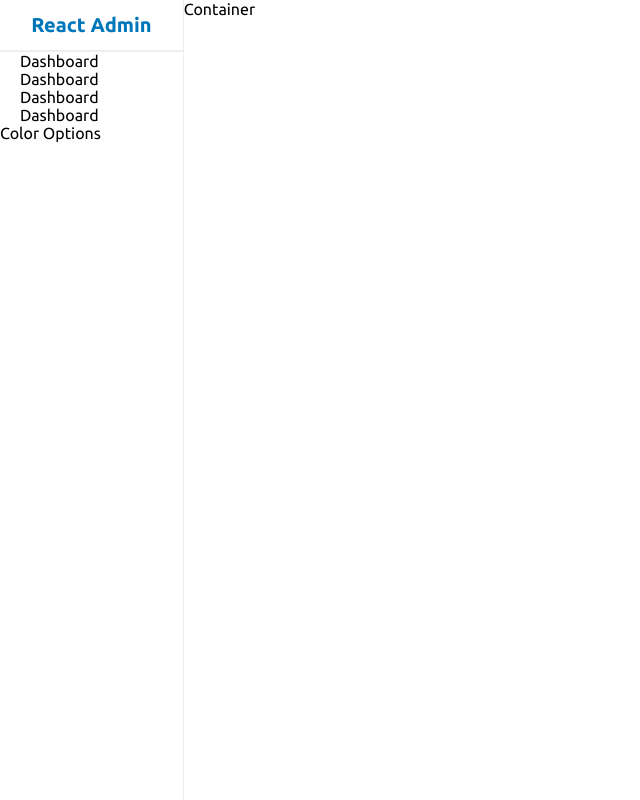
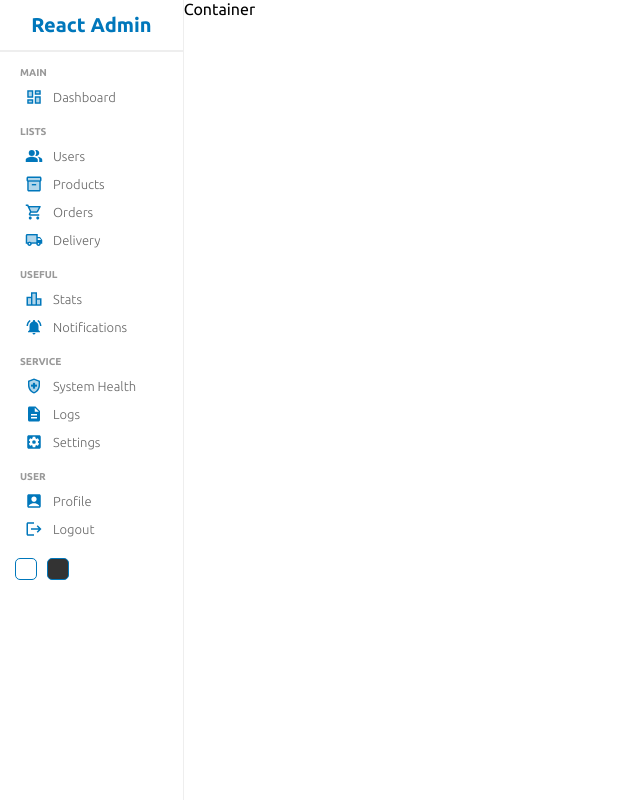
Before and after one commit to kanwal019/admin-panel, a React (Create React App) app: page / in a window 1280 px wide. Shown: the whole page, without its empty margins (0-640 px from the left). Built offline with nearby package versions, Linux system fonts and the light colour scheme.

Commit message:
Added material icons to the sidebar

```diff
--- a/package.json
+++ b/package.json
@@ -3,6 +3,10 @@
   "version": "0.1.0",
   "private": true,
   "dependencies": {
+    "@emotion/react": "^11.10.0",
+    "@emotion/styled": "^11.10.0",
+    "@mui/icons-material": "^5.8.4",
+    "@mui/material": "^5.10.1",
     "@testing-library/jest-dom": "^5.16.5",
     "@testing-library/react": "^13.3.0",
     "@testing-library/user-event": "^13.5.0",
--- a/src/components/sidebar/Sidebar.jsx
+++ b/src/components/sidebar/Sidebar.jsx
@@ -1,4 +1,16 @@
 import "./sidebar.scss"
+import DashboardTwoToneIcon from '@mui/icons-material/DashboardTwoTone';
+import PeopleAltIcon from '@mui/icons-material/PeopleAlt';
+import Inventory2TwoToneIcon from '@mui/icons-material/Inventory2TwoTone';
+import LogoutIcon from '@mui/icons-material/Logout';
+import AccountBoxIcon from '@mui/icons-material/AccountBox';
+import SettingsApplicationsSharpIcon from '@mui/icons-material/SettingsApplicationsSharp';
+import DescriptionIcon from '@mui/icons-material/Description';
+import HealthAndSafetyTwoToneIcon from '@mui/icons-material/HealthAndSafetyTwoTone';
+import NotificationsActiveIcon from '@mui/icons-material/NotificationsActive';
+import LeaderboardTwoToneIcon from '@mui/icons-material/LeaderboardTwoTone';
+import LocalShippingTwoToneIcon from '@mui/icons-material/LocalShippingTwoTone';
+import ShoppingCartTwoToneIcon from '@mui/icons-material/ShoppingCartTwoTone';
 
 const Sidebar = () => {
     return (
@@ -9,13 +21,65 @@ const Sidebar = () => {
             <hr />
             <div className="center">
                 <ul>
-                    <li><span>Dashboard</span></li>
-                    <li><span>Dashboard</span></li>
-                    <li><span>Dashboard</span></li>
-                    <li><span>Dashboard</span></li>
+                    <p className="title">MAIN</p>
+                    <li>
+                        <DashboardTwoToneIcon className="icon" />
+                        <span>Dashboard</span>
+                    </li>
+                    <p className="title">LISTS</p>
+                    <li>
+                        <PeopleAltIcon className="icon" />
+                        <span>Users</span>
+                    </li>
+                    <li>
+                        <Inventory2TwoToneIcon className="icon" />
+                        <span>Products</span>
+                    </li>
+                    <li>
+                        <ShoppingCartTwoToneIcon className="icon" />
+                        <span>Orders</span>
+                    </li>
+                    <li>
+                        <LocalShippingTwoToneIcon className="icon" />
+                        <span>Delivery</span>
+                    </li>
+                    <p className="title">USEFUL</p>
+                    <li>
+                        <LeaderboardTwoToneIcon className="icon" />
+                        <span>Stats</span>
+                    </li>
+                    <li>
+                        <NotificationsActiveIcon className="icon" />
+                        <span>Notifications</span>
+                    </li>
+                    <p className="title">SERVICE</p>
+                    <li>
+                        <HealthAndSafetyTwoToneIcon className="icon" />
+                        <span>System Health</span>
+                    </li>
+                    <li>
+                        <DescriptionIcon className="icon" />
+                        <span>Logs</span>
+                    </li>
+                    <li>
+                        <SettingsApplicationsSharpIcon className="icon" />
+                        <span>Settings</span>
+                    </li>
+                    <p className="title">USER</p>
+                    <li>
+                        <AccountBoxIcon className="icon" />
+                        <span>Profile</span>
+                    </li>
+                    <li>
+                        <LogoutIcon className="icon" />
+                        <span>Logout</span>
+                    </li>
                 </ul>
             </div>
-            <div className="bottom">Color Options</div>
+            <div className="bottom">
+                <div className="colorOption"></div>
+                <div className="colorOption"></div>
+            </div>
         </div>
     )
 }
--- a/src/components/sidebar/sidebar.scss
+++ b/src/components/sidebar/sidebar.scss
@@ -29,6 +29,60 @@
             list-style-type: none;
             margin: 0;
             padding: 0;
+
+            .title{
+                font-size: 10px;
+                font-weight: bold;
+                color: #999;
+                margin-top: 15px;
+                margin-bottom: 5px;
+            }
+
+            li{
+                display: flex;
+                align-items: center;
+                padding: 5px;
+                cursor: pointer;
+
+                &:hover{
+                    background-color: #07b2;
+                }
+
+                .icon{
+                    font-size: 18px;
+                    color: #07b;
+                }
+
+                span{
+                    font-size: 13px;
+                    font-weight: 6;
+                    color: #666;
+                    margin-left: 10px;
+                }
+            }
+        }
+    }
+
+    .bottom{
+        display: flex;
+        align-items: center;
+        margin: 10px;
+
+        .colorOption{
+            width: 20px;
+            height: 20px;
+            border-radius: 5px;
+            border: 1px solid #07b;
+            cursor: pointer;
+            margin: 5px;
+
+            &:nth-child(1){
+                background-color: #fff;
+            }
+
+            &:nth-child(2){
+                background-color: #333;
+            }
         }
     }
 }
```
Also changed, not shown: 1 other file (tests, documents, lock files or other folders).
